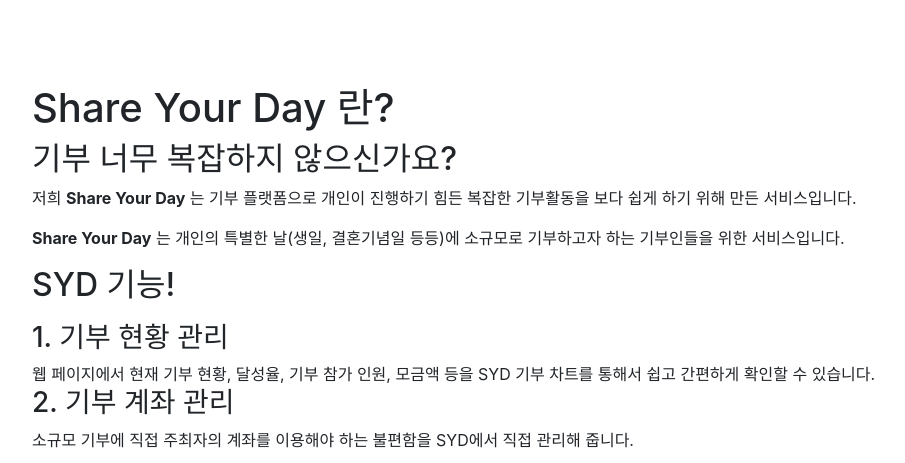
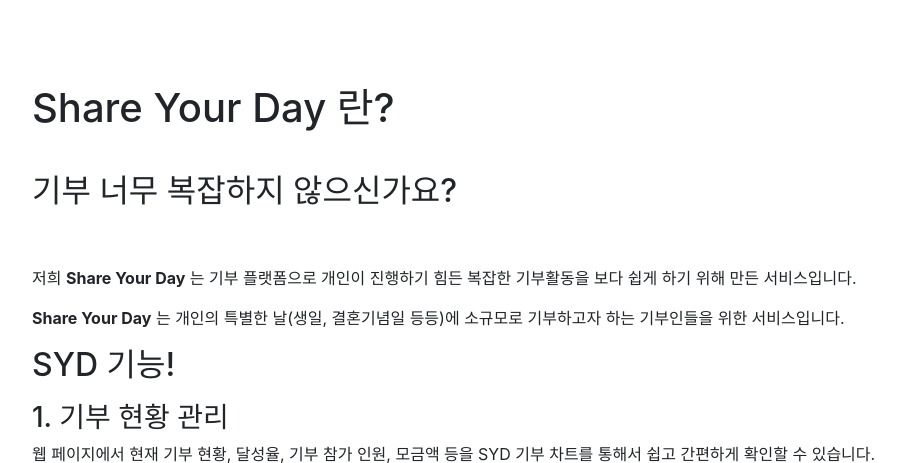
Before and after one commit to bengHak/Share-Your-Day, a Django app: page /index/about/ in a window 1280 px wide. Shown: the part 121-584 px from the top of the page, without its empty margins (53-958 px from the left). Run offline with Django 3.2, Linux system fonts and the light colour scheme; some libraries are stand-ins or nearby versions.

Commit message:
edit about.html css

```diff
--- a/static/css/about.css
+++ b/static/css/about.css
@@ -5,3 +5,7 @@
 .word {
     font-weight: bold;
 }
+
+div + h2{
+    margin-top: 40px;
+}
--- a/web/templates/about.html
+++ b/web/templates/about.html
@@ -15,7 +15,11 @@
         <div class="container_title">
             <h1>Share Your Day 란?</h1>
         </div>
-        <h2>기부 너무 복잡하지 않으신가요?</h2>
+            <div style="margin-top: 40px;">
+                <h2>기부 너무 복잡하지 않으신가요?</h2>
+            </div>
+        <br>
+        <br>
         <p>
             저희 <span class="word">Share Your Day</span> 는 기부 플랫폼으로 개인이 진행하기 힘든 복잡한 기부활동을 보다 쉽게 하기 위해 만든 서비스입니다.
         </p>
```
